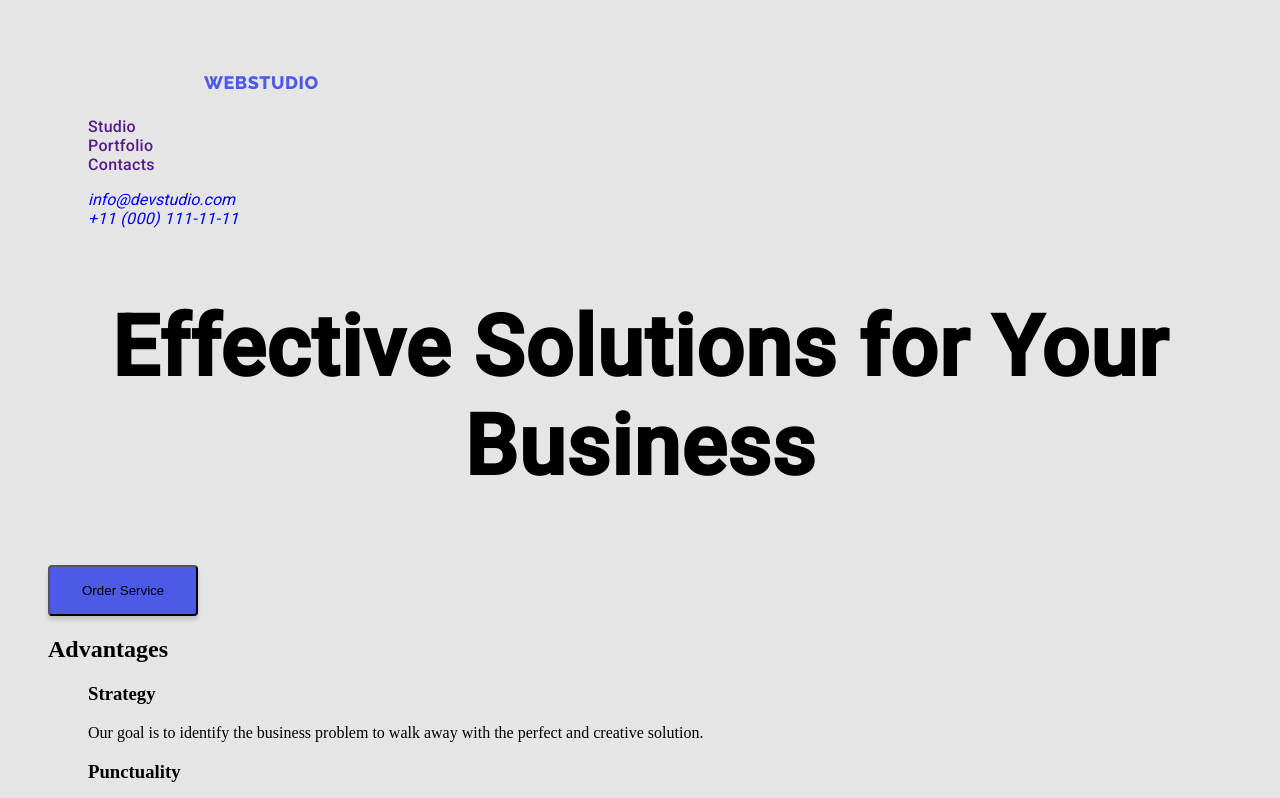
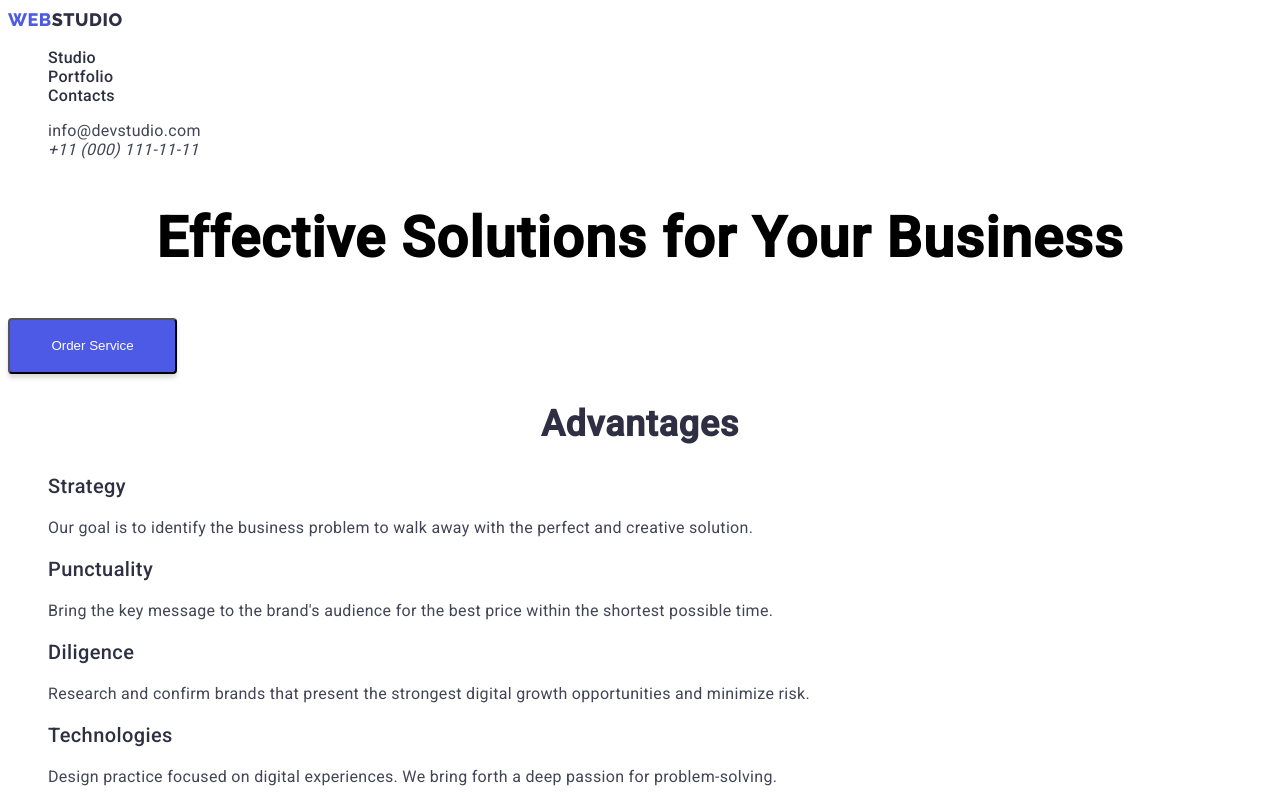
Before and after one commit to ArtemProtsiv/1, a plain HTML site: page index.html in a window 1280 px wide. Shown: the top 798 px of the page. Drawn offline with Linux system fonts and the light colour scheme; files whose address does not match are found by name.

Commit message:
html,css

```diff
--- a/css/style.css
+++ b/css/style.css
@@ -1,12 +1,6 @@
-body {
-  background-color: #E5E5E5;
-  padding: 40px;
+.body{
+  font-family:"Roboto";
 }
-
-.page-header{
-
-}
-
 .menu-item {
   list-style: none;
 }
@@ -20,60 +14,125 @@ body {
 }
 
 .logo-link {
-  text-decoration: none;
   font-family: "Raleway";
   font-weight: 800;
   font-size: 18px;
-  line-height: 0, 75;
+  line-height: 24px;
   display: flex;
   align-items: center;
   letter-spacing: 0.03em;
   text-transform: uppercase;
   color: #4d5ae5;
-  margin: 24px 1169px 24px 156px;
+}
+.logo-link-secend {
+  font-family: "Raleway";
+  font-weight: 800;
+  font-size: 18px;
+  line-height: 24px;
+  display: flex;
+  align-items: center;
+  letter-spacing: 0.03em;
+  text-transform: uppercase;
+  color: #2e2f42;
 }
 
 .phone-nomber {
-  text-decoration: none;
   font-family: "Roboto";
   font-weight: 400;
   font-size: 16px;
-  line-height: 0, 66;
+  line-height: 1, 50;
   letter-spacing: 0.02em;
+  color: #434455;
 }
 
 .email {
-  text-decoration: none;
   font-family: "Roboto";
-
-
+  font-style: normal;
+  font-weight: 400;
+  font-size: 16px;
+  line-height: 1, 50;
+  letter-spacing: 0.02em;
+  color: #434455;
+}
+.email:hover,
+.email:focus{
+  color: #404BBF;
 }
 
 .menu-link {
   font-family: "Roboto";
   font-weight: 500;
   font-size: 16px;
-  line-height: 0, 66;
+  line-height: 1, 50;
   letter-spacing: 0.02em;
+  color: #2e2f42;
+}
+.menu-link:hover,
+.menu-link:focus{
+  color: #404BBF;
+}
+
+.main-title {
+  font-family: "Roboto";
+  font-weight: 700;
+  font-size: 56px;
+  line-height: 1, 07;
+  text-align: center;
+  letter-spacing: 0.02em;
+  /*color: #FFFFFF;*/
 }
 
 .modal-btn {
-  display: flex;
-  flex-direction: row;
-  align-items: flex-start;
-  padding: 16px 32px;
-  gap: 10px;
-  background: #4d5ae5;
+  width: 169px;
+  height: 56px;
+  left: 636px;
+  top: 428px;
+  background: #4D5AE5;
   box-shadow: 0px 4px 4px rgba(0, 0, 0, 0.15);
   border-radius: 4px;
+  cursor: pointer;
+  color: #FFFFFF
+}
+.modal-btn:hover,
+.modal-btn:focus {
+  background: #404BBF;
+  box-shadow: 0px 4px 4px rgba(0, 0, 0, 0.15);
 }
 
-.hero-image {
+.section-description {
+  font-family: "Roboto";
+  font-weight: 400;
+  font-size: 16px;
+  line-height: 1, 50;
+  letter-spacing: 0.02em;
+  color: #434455;
+}
+
+.advantages-list {
+  font-family: "Roboto";
+  font-weight: 500;
+  font-size: 20px;
+  line-height: 24px;
+  letter-spacing: 0.02em;
+  color: #2e2f42;
+}
+
+.section-titles {
   font-family: "Roboto";
   font-weight: 700;
-  font-size: 56px;
-  line-height: 0, 93;
+  font-size: 36px;
+  line-height: 40px;
   text-align: center;
   letter-spacing: 0.02em;
-  color: black;
+  text-transform: capitalize;
+  color: #2e2f42;
 }
+
+.team-item {
+  font-family: "Roboto";
+  font-weight: 500;
+  font-size: 20px;
+  line-height: 24px;
+  letter-spacing: 0.02em;
+  color: #2e2f42;
+}
--- a/index.html
+++ b/index.html
@@ -17,7 +17,7 @@
     <!--верхня частина-->
     <header class="page-header">
       <nav class="navigation">
-        <a class="logo-link" href="./index.html">WebStudio</a>
+        <a class="link logo-link" href="./index.html">Web<span class="logo-link-secend">Studio</span></a></a>
         <ul class="menu list">
           <li class="menu-item">
             <a class="menu-link link" href="">Studio</a>
@@ -32,48 +32,48 @@
       </nav>
       <address>
         <ul>
-          <li class="list"><a class="email" href="mailto:info@devstudio.com">info@devstudio.com</a></li>
-          <li class="list"><a class="phone-nomber" href="tel:+110001111111">+11 (000) 111-11-11</a></li>
+          <li class="list"><a class="email link" href="mailto:info@devstudio.com">info@devstudio.com</a></li>
+          <li class="list"><a class="phone-nomber link" href="tel:+110001111111">+11 (000) 111-11-11</a></li>
         </ul>
       </address>
     </header>
     <!--основний контент-->
     <main>
       <section>
-        <div class="hero-image">
-          <h1>Effective Solutions for Your Business</h1>
+        <div class="hero">
+          <h1 class="main-title">Effective Solutions for Your Business</h1>
         </div>
         <button class="modal-btn" type="button">Order Service</button>
       </section>
       <!--Section 1-->
 
       <section>
-        <h2>Advantages</h2>
+        <h2 class="section-titles">Advantages</h2>
         <ul>
           <li class="list">
-            <h3>Strategy</h3>
-            <p>
+            <h3 class="advantages-list">Strategy</h3>
+            <p class="section-description">
               Our goal is to identify the business problem to walk away with the
               perfect and creative solution.
             </p>
           </li>
           <li class="list">
-            <h3>Punctuality</h3>
-            <p>
+            <h3 class="advantages-list">Punctuality</h3>
+            <p class="section-description">
               Bring the key message to the brand's audience for the best price
               within the shortest possible time.
             </p>
           </li>
           <li class="list">
-            <h3>Diligence</h3>
-            <p>
+            <h3 class="advantages-list">Diligence</h3>
+            <p class="section-description">
               Research and confirm brands that present the strongest digital
               growth opportunities and minimize risk.
             </p>
           </li>
           <li class="list">
-            <h3>Technologies</h3>
-            <p>
+            <h3 class="advantages-list">Technologies</h3>
+            <p class="section-description">
               Design practice focused on digital experiences. We bring forth a
               deep passion for problem-solving.
             </p>
@@ -82,7 +82,7 @@
       </section>
       <!--Section 2-->
       <section>
-        <h2>What are we doing</h2>
+        <h2 class="section-titles">What are we doing</h2>
         <ul>
           <li class="list">
             <img src="./images/img/rectangl71.jpg" alt="Computer" width="360" />
@@ -95,7 +95,7 @@
       </section>
       <!--Section 3-->
       <section>
-        <h2>Our Team</h2>
+        <h2 class="section-titles">Our Team</h2>
         <ul>
           <li class="list">
             <img
@@ -103,13 +103,13 @@
               alt="Mark Guerrero"
               width="264"
             />
-            <h3>Mark Guerrero</h3>
-            <p>Product Designer</p>
+            <h3 class="team-item">Mark Guerrero</h3>
+            <p class="section-description">Product Designer</p>
           </li>
           <li class="list">
             <img src="./images/img/ceamcard2.jpg" alt="Tom Ford" width="264" />
-            <h3>Tom Ford</h3>
-            <p>Frontend Developer</p>
+            <h3 class="team-item">Tom Ford</h3>
+            <p class="section-description">Frontend Developer</p>
           </li>
           <li class="list">
             <img
@@ -117,8 +117,8 @@
               alt="Camila Garcia"
               width="264"
             />
-            <h3>Camila Garcia</h3>
-            <p>Marketing</p>
+            <h3 class="team-item">Camila Garcia</h3>
+            <p class="section-description">Marketing</p>
           </li>
           <li class="list">
             <img
@@ -126,15 +126,15 @@
               alt="Daniel Wilson"
               width="264"
             />
-            <h3>Daniel Wilson</h3>
-            <p>UI Designer</p>
+            <h3 class="team-item">Daniel Wilson</h3>
+            <p class="section-description">UI Designer</p>
           </li>
         </ul>
       </section>
     </main>
     <footer>
-      <a class="logo-link" href="./index.html">WebStudio</a>
-      <p>
+      <a class="logo-link link" href="./index.html">Web<span class="logo-link-secend">Studio</span></a>
+      <p class="section-description">
         Increase the flow of customers and sales for your business with digital
         marketing & growth solutions.
       </p>
```
Also changed, not shown: portfolio.html/index.htm (added).
